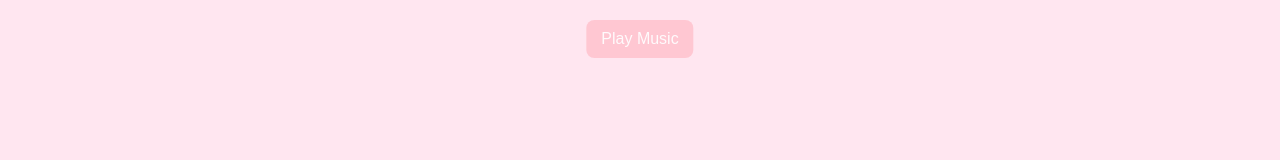
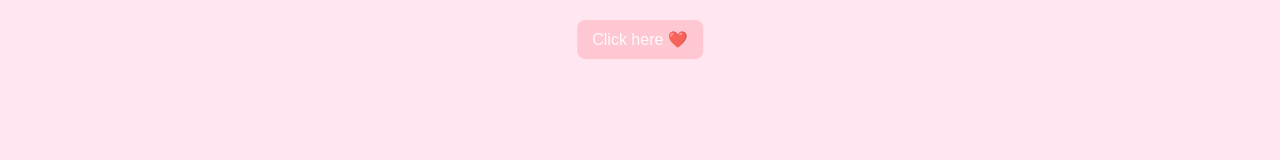
Before and after one commit to Pinekiwipizza/Thank-You-, a plain HTML site: page index.html in a window 1280 px wide. Shown: the top 160 px of the page. Drawn offline with Linux system fonts and the light colour scheme.

Commit message:
Update index.html

```diff
--- a/index.html
+++ b/index.html
@@ -12,7 +12,7 @@
     <div class="message">thank you :)</div>
 
     <!-- Music button -->
-    <button id="music-btn">Play Music</button>
+    <button id="music-btn">Click here ❤️</button>
 
     <!-- Background music -->
     <audio id="bg-music" src="euphoria.mp3" loop></audio>
```
